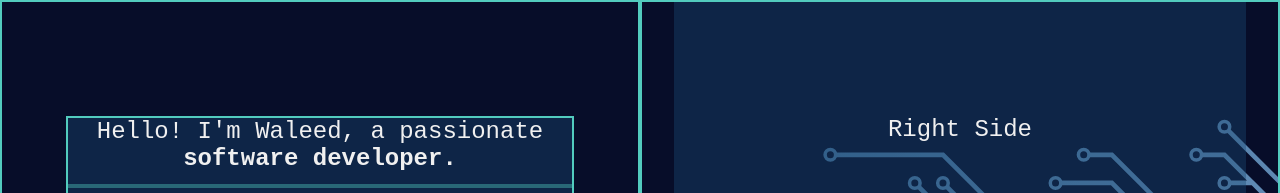
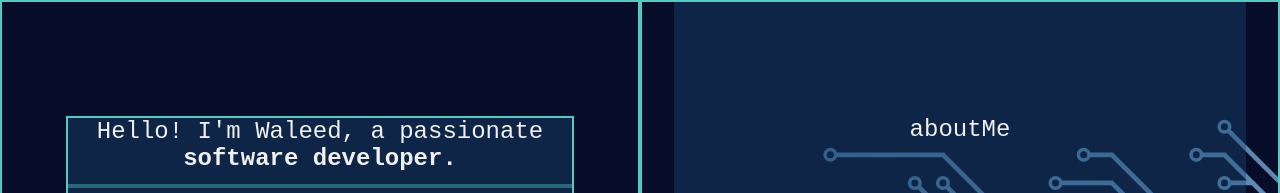
Before and after one commit to Torutu/portfolio, a React (Create React App) app: page / in a window 1280 px wide. Shown: the top 193 px of the page. Built offline with nearby package versions, Linux system fonts and the light colour scheme.

Commit message:
better page control now both sides change with the buttons

```diff
--- a/src/App.tsx
+++ b/src/App.tsx
@@ -4,15 +4,14 @@ import './pages/content/styles.css';
 import { LeftSide } from './pages/content/leftSide';
 import { RightSide } from './pages/content/rightSide';
 import { Footer } from './pages/content/footer';
+import { PageProvider } from './pages/pageContext';
 function App() {
   return (
-    <div className="App">
-      <div className="layout">
+    <PageProvider>
         <LeftSide />
         <RightSide />
         <Footer />
-      </div>
-    </div>
+    </PageProvider>
   );
 }
 
--- a/src/pages/content/leftSide.tsx
+++ b/src/pages/content/leftSide.tsx
@@ -1,4 +1,4 @@
-import { useState } from "react";
+import { usePage } from "../pageContext";
 import { aboutMeText } from "../aboutMe";
 const introText = `Hello! I'm Waleed, a passionate`;
 const introText2 = ` software developer.`;
@@ -7,22 +7,24 @@ const lineBreak = <svg width="100%" height="4">
 </svg>;
 
 export function LeftSide() {
-  const [page, setPage] = useState("aboutMe");
-  let pContent;
-  if (page === "aboutMe") {
-    pContent = aboutMeText;
-  } else if (page === "projects") {
-    pContent = "Projects";
-  } else if (page === "skills") {
-    pContent = "Skills";
-  }
+    const { page, setPage } = usePage();
+
+  let pContent =
+    page === "aboutMe"
+      ? aboutMeText
+      : page === "projects"
+      ? "Projects"
+      : "Skills";
+
   return (
     <div className="leftSide">
         <div className="leftSide__inner">
             <div className="leftSide__inner_upper">
             <h1 className="leftSide__h">{introText}<strong>{introText2}</strong></h1>
             {lineBreak}
+            {/* this part of the each page changes */}
             <p className="leftSide__p">{pContent}</p>
+            {/* until here */}
           </div>
           <div className="leftSide__inner_lower">
             <button className="leftSide__btn" onClick={() => setPage("aboutMe")}>About me</button>
--- a/src/pages/content/rightSide.tsx
+++ b/src/pages/content/rightSide.tsx
@@ -1,9 +1,13 @@
+import { usePage } from "../pageContext";
+
 export function RightSide() {
+  const { page } = usePage();
+
   return (
     <div className="rightSide">
-        <div className="rightSide__inner">
-            <h1 className="rightSide__h">Right Side</h1>
-        </div>
+      <div className="rightSide__inner">
+        <h1 className="rightSide__h">{page}</h1>
+      </div>
     </div>
   );
 }
--- /dev/null
+++ b/src/pages/pageContext.tsx
@@ -0,0 +1,27 @@
+import { createContext, useContext, useState, useEffect } from "react";
+
+const PageContext = createContext<any>(null);
+
+export function PageProvider({ children }: any) {
+  const [page, setPage] = useState(() => {
+    return localStorage.getItem("page") || "aboutMe";
+  });
+
+  useEffect(() => {
+    localStorage.setItem("page", page);
+  }, [page]);
+
+  return (
+    <PageContext.Provider value={{ page, setPage }}>
+    <div className="App">
+      <div className="layout">
+      {children}
+      </div>
+    </div>
+    </PageContext.Provider>
+  );
+}
+
+export function usePage() {
+  return useContext<any>(PageContext);
+}
```
